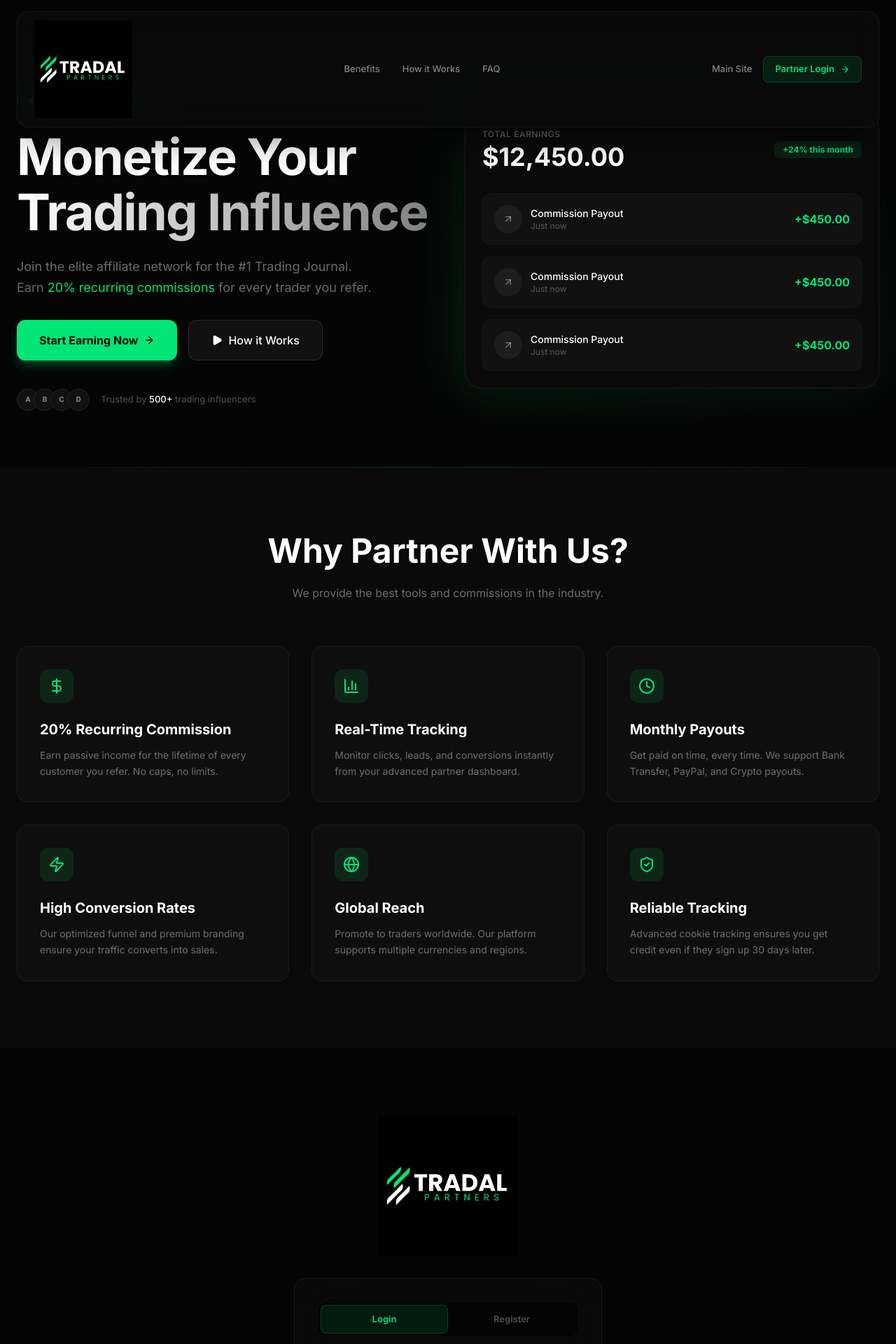
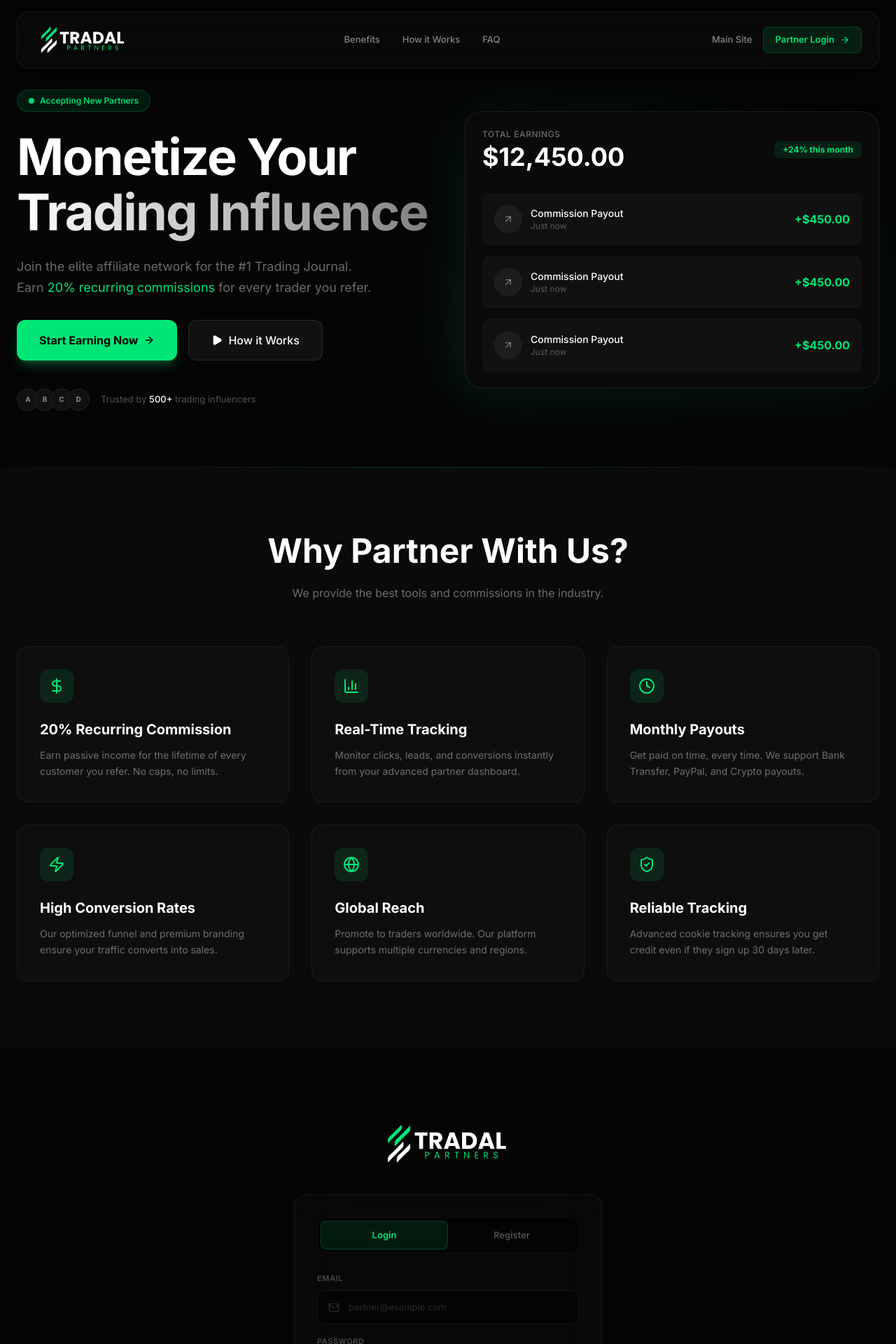
Before and after one commit to spider7r/affiliate-platform, a Next.js app: page / in a window 1280 px wide. Shown: the top 1920 px of the page at 70% size. Built offline with nearby package versions, Linux system fonts and the light colour scheme; no server answers.

Commit message:
style: switch to partnerslogo.png

```diff
--- a/src/components/landing/AuthCard.tsx
+++ b/src/components/landing/AuthCard.tsx
@@ -42,7 +42,7 @@ export function AuthCard() {
         <div className="w-full max-w-[440px] mx-auto relative z-10">
             {/* Logo */}
             <div className="text-center mb-8">
-                <Image src="/tradalpartner.png" alt="Tradal Partners" width={200} height={60} className="mx-auto object-contain" />
+                <Image src="/partnerslogo.png" alt="Tradal Partners" width={200} height={60} className="mx-auto object-contain" />
             </div>
 
             {/* Card */}
--- a/src/components/landing/Navbar.tsx
+++ b/src/components/landing/Navbar.tsx
@@ -16,7 +16,7 @@ export function Navbar() {
                 <div className="bg-[#0A0A0A]/80 backdrop-blur-xl border border-white/[0.06] rounded-2xl px-6 py-3 flex items-center justify-between shadow-2xl shadow-black/50">
                     <div className="flex items-center gap-2">
                         <div className="flex items-center gap-2">
-                            <Image src="/tradalpartner.png" alt="Tradal Partners" width={140} height={40} className="relative object-contain" />
+                            <Image src="/partnerslogo.png" alt="Tradal Partners" width={140} height={40} className="relative object-contain" />
                         </div>
                     </div>
 
```
Also changed, not shown: public/partnerslogo.png (added), public/tradalpartner.png (deleted).
